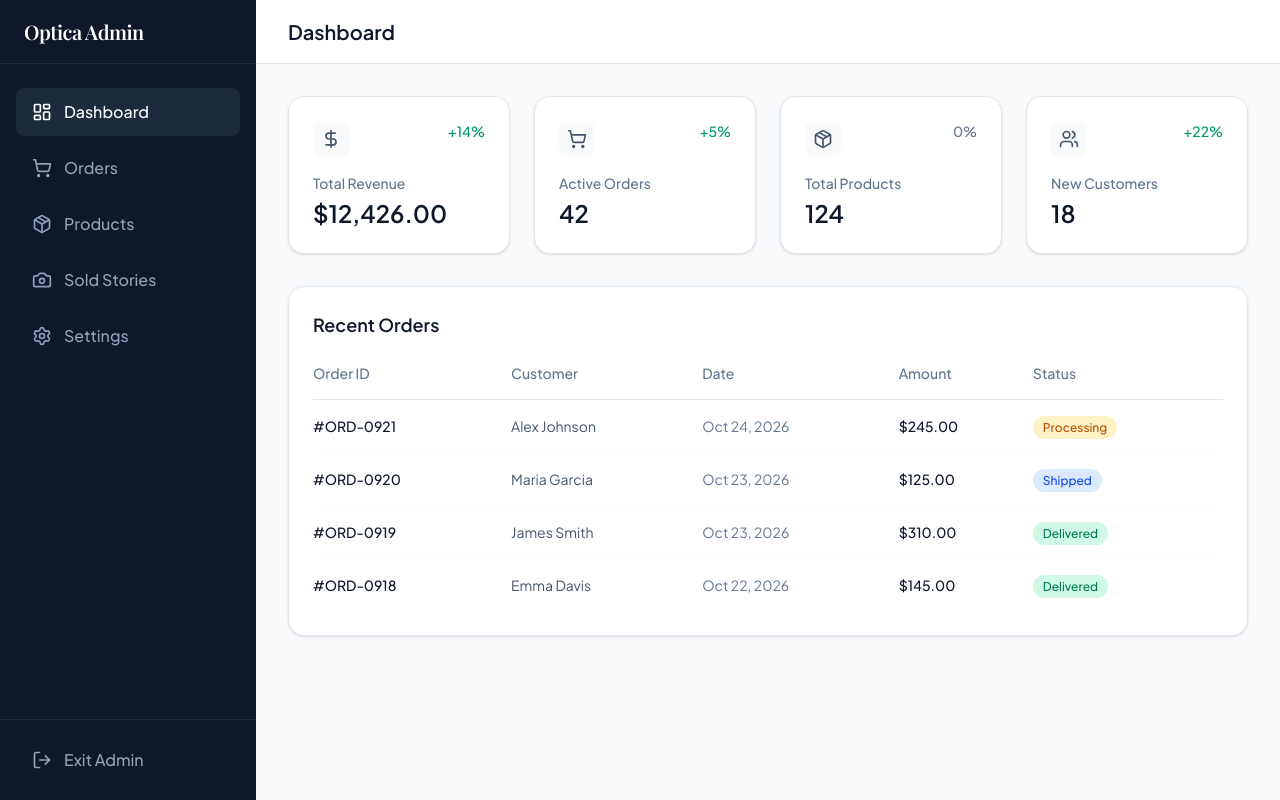
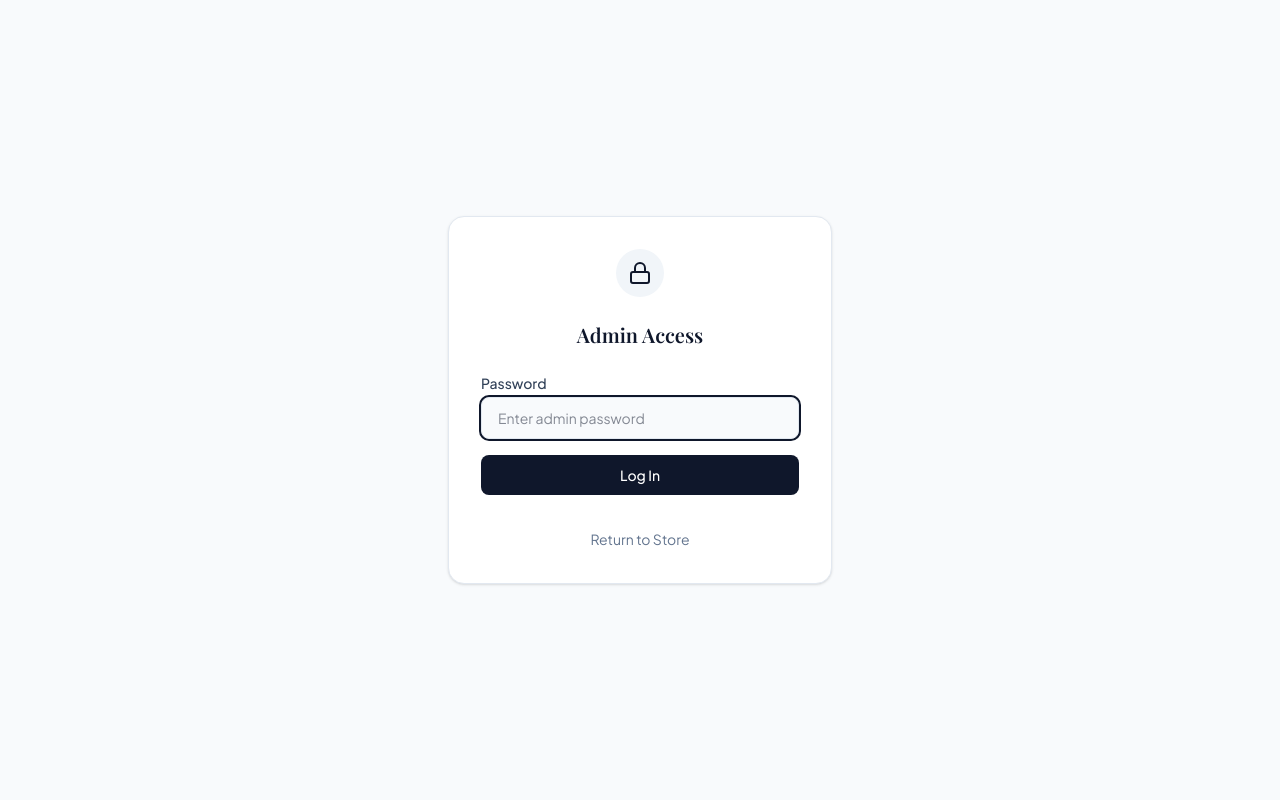
Before and after one commit to rayanaouf-creator/Optic-Ecommerce, a React (Vite) app: page /admin in a window 1280 px wide. Built offline with nearby package versions, Linux system fonts and the light colour scheme; a web font is replaced by a local one.

Commit message:
feat: add admin authentication and update logo
- Implement password protection for the admin portal
- Replace generic icon with custom brand logo and styling in the header

```diff
--- a/src/components/Header.tsx
+++ b/src/components/Header.tsx
@@ -1,29 +1,29 @@
-import { ShoppingBag, Glasses, UserCog } from 'lucide-react';
+import { ShoppingBag } from 'lucide-react';
 import { Link } from 'react-router-dom';
 import { useCart } from '../CartContext';
+import logoImg from '../assets/logo.jpg';
 
 export function Header() {
   const { cartCount, setIsCartOpen } = useCart();
 
   return (
     <header className="sticky top-0 z-40 w-full bg-white/80 backdrop-blur-md border-b border-slate-200">
-      <div className="max-w-7xl mx-auto px-4 sm:px-6 h-16 flex items-center justify-between">
+      <div className="max-w-7xl mx-auto px-4 sm:px-6 flex items-center justify-between">
         <Link
           to="/"
-          className="flex items-center gap-2 text-slate-900 hover:opacity-75 transition-opacity"
+          className="flex items-center gap-3 hover:opacity-75 transition-opacity"
         >
-          <Glasses className="w-8 h-8" />
-          <span className="font-serif text-2xl font-semibold tracking-tight">Optica</span>
+          <img src={logoImg} alt="Visiottica Logo" className="h-16 w-auto object-contain block" />
+          <div className="flex flex-col">
+            <span className="font-serif text-lg font-semibold tracking-tight text-slate-900 leading-none">VISIOTTICA</span>
+            <span className="text-[10px] font-medium tracking-[0.25em] text-slate-500 mt-1">EYEWEAR</span>
+          </div>
         </Link>
 
         <nav className="hidden md:flex gap-8 text-sm font-medium text-slate-600">
           <Link to="/" className="hover:text-slate-900 transition-colors">Men</Link>
           <Link to="/" className="hover:text-slate-900 transition-colors">Women</Link>
           <Link to="/" className="hover:text-slate-900 transition-colors">Sun</Link>
-          <Link to="/admin" className="hover:text-slate-900 transition-colors flex items-center gap-1">
-            <UserCog className="w-4 h-4" />
-            Admin
-          </Link>
         </nav>
 
         <button
--- a/src/components/admin/AdminLayout.tsx
+++ b/src/components/admin/AdminLayout.tsx
@@ -1,8 +1,62 @@
+import { useState } from 'react';
 import { Link, Outlet, useLocation } from 'react-router-dom';
-import { Package, ShoppingCart, LayoutDashboard, Settings, LogOut, Camera } from 'lucide-react';
+import { Package, ShoppingCart, LayoutDashboard, Settings, LogOut, Camera, Lock } from 'lucide-react';
 
 export function AdminLayout() {
   const location = useLocation();
+  const [isAuthenticated, setIsAuthenticated] = useState(false);
+  const [password, setPassword] = useState('');
+  const [error, setError] = useState('');
+
+  const handleLogin = (e: React.FormEvent) => {
+    e.preventDefault();
+    if (password === 'admin123') {
+      setIsAuthenticated(true);
+      setError('');
+    } else {
+      setError('Incorrect password');
+    }
+  };
+
+  if (!isAuthenticated) {
+    return (
+      <div className="min-h-screen bg-slate-50 flex items-center justify-center p-4">
+        <div className="bg-white p-8 rounded-2xl shadow-sm border border-slate-200 w-full max-w-sm">
+          <div className="flex justify-center mb-6">
+            <div className="w-12 h-12 bg-slate-100 rounded-full flex items-center justify-center">
+              <Lock className="w-6 h-6 text-slate-900" />
+            </div>
+          </div>
+          <h1 className="text-xl font-serif text-center font-semibold text-slate-900 mb-6">Admin Access</h1>
+          <form onSubmit={handleLogin} className="space-y-4">
+            <div>
+              <label className="block text-sm font-medium text-slate-700 mb-1">Password</label>
+              <input
+                type="password"
+                value={password}
+                onChange={(e) => setPassword(e.target.value)}
+                className="w-full bg-slate-50 border border-slate-200 rounded-lg px-4 py-2.5 text-sm focus:outline-none focus:ring-2 focus:ring-slate-900"
+                placeholder="Enter admin password"
+                autoFocus
+              />
+              {error && <p className="text-red-500 text-xs mt-1">{error}</p>}
+            </div>
+            <button
+              type="submit"
+              className="w-full bg-slate-900 text-white rounded-lg px-4 py-2.5 text-sm font-medium hover:bg-slate-800 transition-colors"
+            >
+              Log In
+            </button>
+            <div className="text-center mt-4">
+              <Link to="/" className="text-sm text-slate-500 hover:text-slate-900 transition-colors">
+                Return to Store
+              </Link>
+            </div>
+          </form>
+        </div>
+      </div>
+    );
+  }
 
   const links = [
     { name: 'Dashboard', path: '/admin', icon: LayoutDashboard },
```
Also changed, not shown: src/assets/logo.jpeg (deleted), src/assets/logo.jpg (added).
